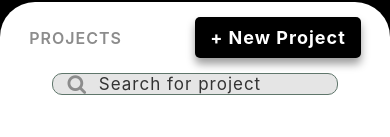
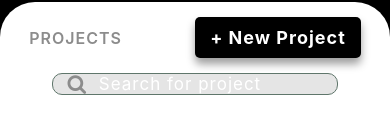
Before and after one commit to sourav-kundu443/DigitalPomo, a React Native app: screen /HomeScreen in a window 390 px wide. Shown: the part 316-453 px from the top of the page. Built offline with nearby package versions, Linux system fonts and the light colour scheme.

Commit message:
Searchbar updated

```diff
--- a/src/components/SearchBar.js
+++ b/src/components/SearchBar.js
@@ -4,12 +4,30 @@ import {View, StyleSheet, TextInput} from 'react-native';
 import Icon from 'react-native-vector-icons/FontAwesome';
 import {WIDTH} from '../constants';
 
-const SearchBar = () => {
+const SearchBar = ({
+  placeholder,
+  backgroundColor,
+  color,
+  borderColor,
+  borderBottomColor,
+}) => {
   return (
     <View style={styles.container}>
-      <View style={styles.SearchBar}>
+      <View
+        style={[
+          styles.SearchBar,
+          {
+            backgroundColor: backgroundColor,
+            borderWidth: 1,
+            borderColor: borderColor,
+            borderBottomColor: borderBottomColor,
+          },
+        ]}>
         <Icon name="search" color="#8C8C8C" size={20} />
-        <TextInput placeholder="Search for project" style={styles.textInput} />
+        <TextInput
+          placeholder={placeholder}
+          style={[styles.textInput, {color: color}]}
+        />
       </View>
     </View>
   );
@@ -19,15 +37,11 @@ const styles = StyleSheet.create({
   SearchBar: {
     flexDirection: 'row',
     alignItems: 'center',
-    borderWidth: 1,
-    backgroundColor: '#e5e5e5',
-    borderColor: '#5F766B',
     borderRadius: 10,
     paddingHorizontal: '5%',
   },
   textInput: {
     width: '100%',
-    color: '#333',
     fontSize: 17,
     letterSpacing: 1,
     paddingRight: '10%',
--- a/src/screens/contacts/index.js
+++ b/src/screens/contacts/index.js
@@ -1,22 +1,84 @@
 import React, {useState} from 'react';
-import {View, Text, Image, TouchableOpacity, Button} from 'react-native';
+import {
+  View,
+  Text,
+  Image,
+  TouchableOpacity,
+  Button,
+  FlatList,
+} from 'react-native';
 
 import styles from './style';
 
 import Header from '../../components/Header';
+import SearchBar from '../../components/SearchBar';
 
-import { ContactTopImage, OrganizationIcon, ScannerIcon, GlobeIcon, DisciplineIcon, DownArrowIcon } from '../../assets/images';
+import {
+  ContactTopImage,
+  OrganizationIcon,
+  ScannerIcon,
+  GlobeIcon,
+  DisciplineIcon,
+  DownArrowIcon,
+} from '../../assets/images';
 
-const Contacts = () => {
-  const [isModalVisible, setModalVisible] = useState(true);
+// const DATA = [
+//   {
+//     id: 1,
+//     image: require('../../assets/images/icon/building.png'),
+//     text: 'Projects Information',
+//     name: 'Organisation Name:',
+//   },
+//   {
+//     id: 2,
+//     image: require('../../assets/images/icon/scanner.png'),
+//     text: 'Project Milestones',
+//     name: 'Timeline',
+//   },
+//   {
+//     id: 3,
+//     image: require('../../assets/images/icon/globe.png'),
+//     text: 'Contacts',
+//     name: 'Contacts',
+//   },
+//   {
+//     id: 4,
+//     image: require('../../assets/images/icon/discipline.png'),
+//     icon: require('../../assets/images/icon/down_arrow.png'),
+//     text: '3D Models',
+//     name: 'Models',
+//   },
+// ];
 
-  const toggleModal = () => {
-    setModalVisible(!isModalVisible);
-  };
+const Contacts = ({navigation}) => {
   return (
     <View style={styles.container}>
-      <Header />
-      <Image source={ContactTopImage} style={styles.image} resizeMode="contain" />
+      <View style={styles.topContainer}>
+        <Header
+          navigation={navigation}
+          screenName="HomeDashboard"
+          color="#fff"
+        />
+        <Text style={styles.titleText}>Contacts</Text>
+        <View style={styles.searchBarView}>
+          <SearchBar
+            placeholder="Search for project"
+            backgroundColor="#000"
+            color="#fff"
+            borderBottomColor="#fff"
+            style={styles.searchBar}
+          />
+        </View>
+      </View>
+      <View style={styles.bottomContainer}>
+        {/* <Text style={styles.titleText}>Contact</Text> */}
+      </View>
+      {/* <Header navigation={navigation} screenName="HomeDashboard" color="#fff" />
+      <Image
+        source={ContactTopImage}
+        style={styles.image}
+        resizeMode="contain"
+      />
       <View style={styles.footer}>
         <Text style={styles.footerTitle}>Contact</Text>
 
@@ -60,7 +122,7 @@ const Contacts = () => {
             </View>
           </View>
         </View>
-      </View>
+      </View> */}
     </View>
   );
 };
--- a/src/screens/contacts/style.js
+++ b/src/screens/contacts/style.js
@@ -1,45 +1,51 @@
-import { Dimensions, StyleSheet } from "react-native";
+import {Dimensions, StyleSheet} from 'react-native';
 const WIDTH = Dimensions.get('window').width;
 
 const styles = StyleSheet.create({
   container: {
-        flex: 1,
+    width: WIDTH,
+    height: '100%',
+    alignItems: 'center',
+    justifyContent: 'center',
     backgroundColor: '#000',
-        position: 'relative',
   },
-      image: {
+  topContainer: {
+    width: WIDTH,
+    height: '35%',
+    alignItems: 'center',
+    // backgroundColor: 'red',
+  },
+  searchBarView: {
+    // backgroundColor: 'yellow',
+    width: '80%',
+    height: '100%',
+  },
+  searchBar: {
+    justifyContent: 'flex-end',
+  },
+  bottomContainer: {
+    width: WIDTH,
+    height: '65%',
+    borderTopLeftRadius: 35,
+    borderTopRightRadius: 35,
+    backgroundColor: '#fff',
+    alignItems: 'center',
+  },
+  titleText: {
     position: 'absolute',
-        width: WIDTH/1.9,
-        height: WIDTH/2.1,
-        alignSelf: 'center',
-        top: '3%',
-      },
-      footer: {
-        top: '20%',
-        height: '100%',
-        width: WIDTH,
-        backgroundColor: '#fff',
-        borderTopLeftRadius: 30,
-        borderTopRightRadius: 30,
-        paddingHorizontal: '3%'
-    },
-    footerTitle: {
     fontSize: 24,
-      color: '#191919',
+    color: '#fff',
     fontWeight: '700',
     letterSpacing: 1,
     lineHeight: 30,
-      marginTop: '8%',
-      marginBottom: '4%',
-      paddingHorizontal: '4%'
-
+    marginTop: '3%',
   },
   formField: {
     flexDirection: 'row',
     alignItems: 'center',
     backgroundColor: '#fff',
-      width: WIDTH/1.13,
-      height: WIDTH/5,
+    width: WIDTH / 1.13,
+    height: WIDTH / 5,
     borderRadius: 5,
     margin: 10,
     paddingHorizontal: 10,
@@ -51,7 +57,7 @@ const styles = StyleSheet.create({
       height: 6,
     },
     shadowOpacity: 0.5,
-      shadowRadius:15,
+    shadowRadius: 15,
     elevation: 8,
   },
   textTitle: {
@@ -68,8 +74,8 @@ const styles = StyleSheet.create({
   icon: {
     padding: 10,
     margin: 5,
-      height: WIDTH/12,
-      width: WIDTH/12,
+    height: WIDTH / 12,
+    width: WIDTH / 12,
     resizeMode: 'stretch',
     alignItems: 'center',
   },
@@ -77,12 +83,12 @@ const styles = StyleSheet.create({
     width: '80%',
     flexDirection: 'row',
     alignItems: 'center',
-      justifyContent: 'space-between'
+    justifyContent: 'space-between',
   },
   downArrowIcon: {
-      height: WIDTH/15,
-      width: WIDTH/15,
-    }
+    height: WIDTH / 15,
+    width: WIDTH / 15,
+  },
 });
 
 export default styles;
--- a/src/screens/homeScreen/index.js
+++ b/src/screens/homeScreen/index.js
@@ -44,7 +44,13 @@ const HomeScreen = ({navigation}) => {
               />
             </TouchableOpacity>
           </View>
-          <SearchBar />
+          <SearchBar
+            placeholder="Search for project"
+            backgroundColor="#e5e5e5"
+            color="#fff"
+            borderColor="#5F766B"
+            style={styles.searchBar}
+          />
         </View>
         <FlatList
           data={DATA}
```
Lines whose indentation alone changed are shown as unchanged.
